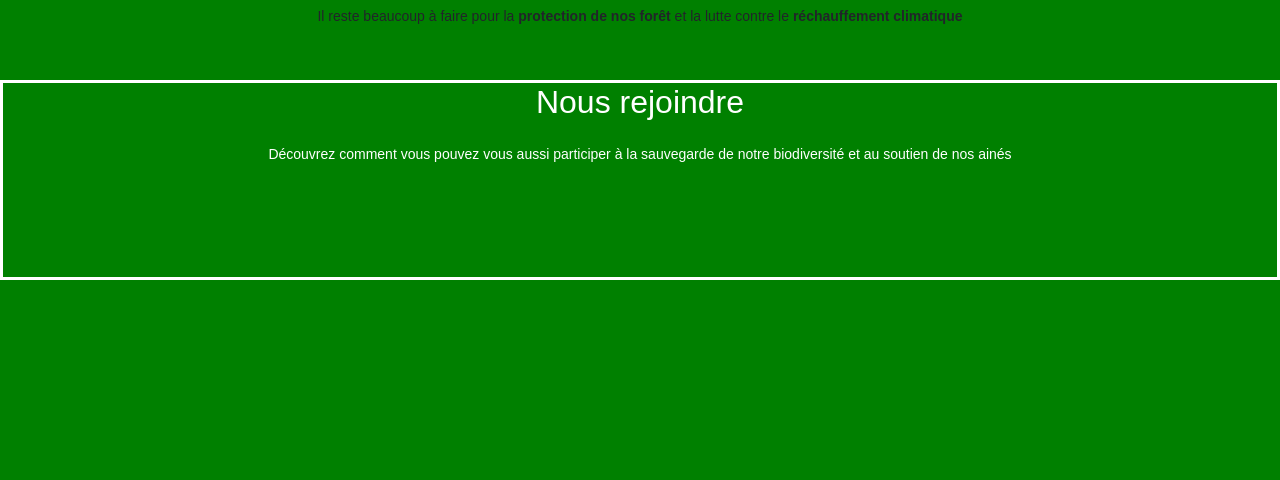
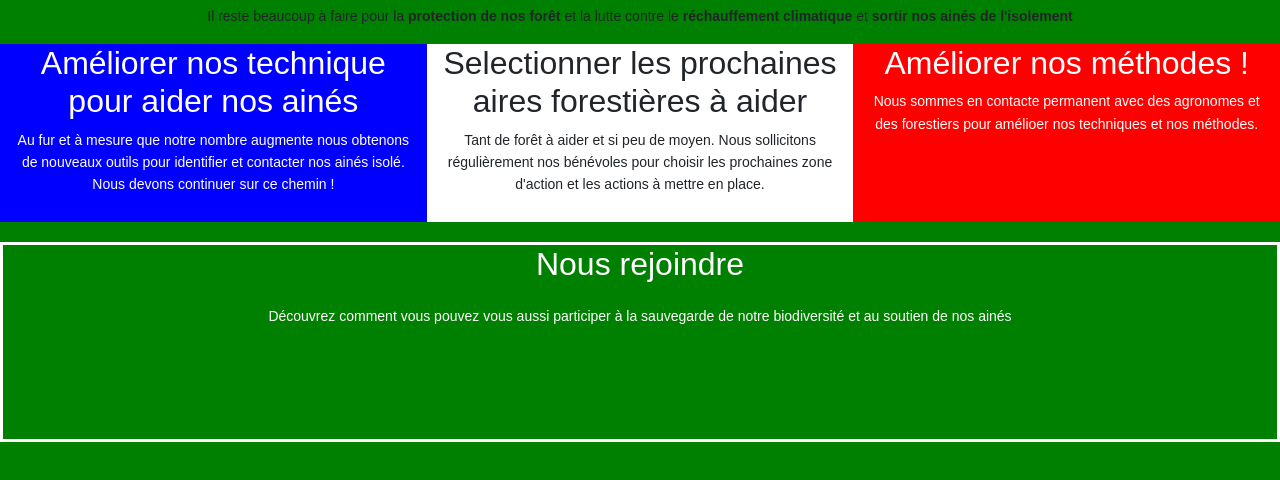
Before and after one commit to ValentinBart/VertDoyen, a plain HTML site: page projet.html in a window 1280 px wide. Shown: the part 74-554 px from the top of the page. Drawn offline with Linux system fonts and the light colour scheme.

Commit message:
Ajout des noms de colonne + test 1 pour modification du lien nous rejoindre : concerne titre + texte au lieu de titre

```diff
--- a/projet.html
+++ b/projet.html
@@ -31,37 +31,38 @@
     <div class="row">
             <div class="col-xs-12 main">
                 <h1>Nos futurs actions pour la protection des fôrets française</h1>
-                <p>Il reste beaucoup à faire pour la <strong>protection de nos forêt</strong> et la lutte contre le <strong>réchauffement climatique</strong></p>
+                <p>Il reste beaucoup à faire pour la <strong>protection de nos forêt</strong> et la lutte contre le <strong>réchauffement climatique </strong> et <strong> sortir nos ainés de l'isolement</strong></p>
 
             </div>
     </div>
-    <div class="row">
-        <div class="col ">
-            <h2></h2>
-            <p> </p>
+    <div class="row ">
+        <div class="col gauche">
+            <h2>Améliorer nos technique pour aider nos ainés</h2>
+            <p>Au fur et à mesure que notre nombre augmente nous obtenons de nouveaux outils pour identifier et contacter nos ainés isolé. Nous devons continuer sur ce chemin ! </p>
 
 
         </div>
-        <div class="col">
-          <h2></h2>
-          <p></p>
+        <div class="col centre">
+          <h2>Selectionner les prochaines aires forestières à aider</h2>
+          <p>Tant de forêt à aider et si peu de moyen. Nous sollicitons régulièrement nos bénévoles pour choisir les prochaines zone d'action et les actions à mettre en place.</p>
 
         </div>
 
 
 
-        <div class="col ">
-          <H2></H2>
-          <p> </p>
+        <div class="col droite">
+          <H2>Améliorer nos méthodes !</H2>
+          <p>Nous sommes en contacte permanent avec des agronomes et des forestiers pour amélioer nos techniques et nos méthodes.</p>
 
         </div>
 
     </div>
 
     <div class="row">
-      <div class="col-xs-12 bas">
-          <h2><a href="participer.html" title="action" style="color: white">Nous rejoindre</a></h2>
+      <div class="col-xs-12 bas"><a href="participer.html" title="action" style="color: white">
+          <h2>Nous rejoindre</h2>
           <p>Découvrez comment vous pouvez vous aussi participer à la sauvegarde de notre biodiversité et au soutien de nos ainés</p></div>
+        </a>
   </div>
 </div>
 
```
